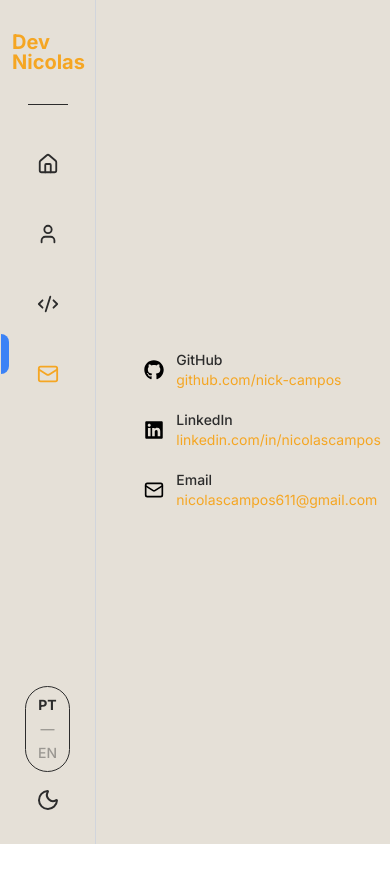
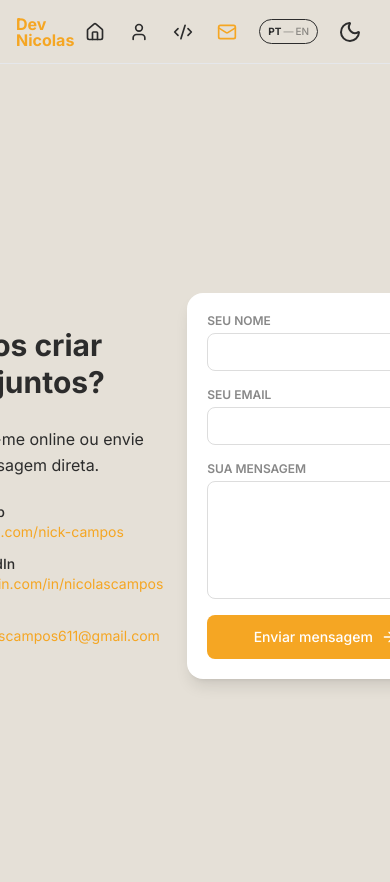
Before and after one commit to nick-campos/nicolasdev, a React (Vite) app: page /findme in a window 390 px wide. Shown: the top 882 px of the page. Before the commit the page ends 844 px from the top, so only its background shows below. Built offline with nearby package versions, Linux system fonts and the light colour scheme.

Commit message:
feat: adaptar layout para diferentes tamanhos de tela

```diff
--- a/src/App.tsx
+++ b/src/App.tsx
@@ -52,7 +52,7 @@ function AppContent() {
     //O div externo ocupa a tela toda e define o background fixo
     //flex: coloca a Sidebar e o conteúdo lado a lado horizontalmente
       <div
-        className={`flex min-h-screen w-full ${isDark ? 'bg-[#121212]' : 'bg-[#E5E0D7]'}`}
+        className={`flex min-h-screen w-full ${isDark ? 'bg-[#22281F]' : 'bg-[#E5E0D7]'}`}
         style={{
         backgroundAttachment: 'fixed',
       }}
@@ -60,8 +60,11 @@ function AppContent() {
       {/* Sidebar fixa no lado esquerdo */}
       <Sidebar isDark={isDark} toggleTheme={toggleTheme}/>
 
-      {/* Área principal onde as páginas são renderizadas overflow-y-auto: só esta área rola, não a página toda */}
-      <main className='flex-1 overflow-y-auto '>
+      {/* Empurra o conteúdo para não ficar atrás do header(mobile) no início da página
+        pt-16: compensa a altura do header mobile (h-16)
+        md:pt-0: zera o padding-top no desktop, por que a sidebar não é horizontal
+        md:pl-24: compensa a largura da sidebar fixa no desktop (w-24) */}
+      <main className='flex-1 overflow-y-auto pt-16 md:pt-0 md:pl-24'>
 
         {/* AnimatePresence detecta quando uma página sai e outra entra
               mode="wait": espera a página atual sair antes da próxima entrar
--- a/src/components/Sidebar.tsx
+++ b/src/components/Sidebar.tsx
@@ -25,66 +25,95 @@ export default function Sidebar({ isDark, toggleTheme }: HeaderProps) {
   const { t } = useTranslation()
   const { currentLanguage, toggleLanguage } = useLanguage()
 
-  const sideBarStyle = isDark ? 'bg-[#121212]' : 'bg-[#E5E0D7]'
+  const sideBarStyle = isDark ? 'bg-[#22281F]' : 'bg-[#E5E0D7]'
 
   return (
+    //No mobile, vira header horizontal no topo, no desktop volta a ser sidebar vertical
     <aside
-      className={`w-24 h-screen overflow-hidden flex flex-col items-center border-r border-gray-300 ${sideBarStyle}`}
+      className={`fixed top-0 left-0 z-50
+      w-full h-16 flex items-center justify-between px-4
+      border-b border-gray-200
+
+      md:w-24 md:h-screen md:flex-col md:items-center md:justify-start
+      md:px-0 md:border-b-0 md:border-r
+      md:overflow-hidden
+     ${sideBarStyle}`}
     >
-      <div className="flex flex-col items-center w-full pt-8">
+
+      {/*Mobile: elementos ficam em linha, distribuídos no header
+        Desktop: elementos voltam para coluna, como sidebar*/}
+      <div className="flex w-full items-center justify-between md:flex-col md:justify-start md:pt-8">
+
+        {/*No mobile: texto menor com text-base
+          No desktop: volta para text-xl
+          No mobile: sem pl-5, para não empurrar demais
+          No desktop: usa md:pl-5 */}
         <div
-          className="flex flex-col items-start w-full pl-3 cursor-pointer"
+          className="flex flex-col items-start cursor-pointer md:w-full md:pl-3"
           onClick={() => navigate('/')}
         >
-          <span className="font-bold text-xl leading-none" style={{ color: '#F5A623' }}>
+          <span className="font-bold text-base leading-none md:text-xl" style={{ color: '#F5A623' }}>
             Dev
           </span>
 
-          <span className="font-bold text-xl leading-none" style={{ color: '#F5A623' }}>
+          <span className="font-bold text-base leading-none mt-0 md:text-xl" style={{ color: '#F5A623' }}>
             Nicolas
           </span>
         </div>
 
+        {/*hidden: escondido no mobile
+           block: aparece no desktop*/}
         <div
-          className="w-10 h-px mt-8"
+          className="hidden md:block w-10 h-px mt-8"
           style={{ backgroundColor: isDark ? '#FFFFFF' : '#2C2C2C' }}
         />
 
-        <nav className="flex flex-col items-center gap-8 text-2xl transition-colors mt-10">
+        {/*Mobile: flex em linha por padrão
+          Mobile: gap-4 para caber melhor no header
+          Desktop: md:flex-col
+          Desktop: md:gap-8
+          Desktop: md:mt-10 */}
+        <nav className="flex items-center gap-3 text-2xl transition-colors md:mt-10 md:flex-col md:gap-8">
           {navIcons.map(({ path, icon: Icon, labelKey }) => {
             const isAtivo = location.pathname === path
 
             return (
+              //Mobile: padding menor - Desktop: padding norma
               <button
                 key={path}
                 onClick={() => navigate(path)}
                 aria-label={t(labelKey)}
-                className="relative flex items-center cursor-pointer transition-colors duration-200 hover:bg-gray-200 rounded-lg p-2"
+                className={`relative flex items-center cursor-pointer transition-colors duration-200 rounded-lg p-1.5 md:p-2 ${!isDark ? 'hover:bg-gray-200' : ''}`}
                 style={{
-                  color: isAtivo ? '#F5A623' : isDark ? '#FFFFFF' : '#2C2C2C',
+                color: isAtivo ? '#F5A623' : isDark ? '#FFFFFF' : '#2C2C2C',
                 }}
               >
+                {/*hidden: esconde no mobile - block: mostra no desktop*/}
                 {isAtivo && (
                   <motion.span
                     layoutId="activeIndicator"
-                    className="absolute -left-7 h-10 w-2 rounded-r-full"
+                    className="hidden md:block absolute -left-7 top-1/70 h-10 w-1 rounded-r-full"
                     style={{
-                      backgroundColor: isDark ? '#F5A623' : '#3B82F6',
-                      transform: 'translateY(-50%)',
+                    backgroundColor: isDark ? '#F5A623' : '#3B82F6',
                     }}
                     transition={{ type: 'spring', stiffness: 300, damping: 30 }}
                   />
                 )}
 
-                <Icon size={22} />
+                {/*Mobile: ícone com 20px - Desktop: ícone volta para 22px*/}
+                <Icon size={20} className="md:size-[22px]"/>
               </button>
             )
           })}
         </nav>
       </div>
 
+      {/*Mobile: toggles ficam em linha, ao lado dos ícones
+        Desktop: voltam para coluna no final da sidebar
+        Mobile: gap-2
+        Desktop: gap-4*/}
       <div
-        className="mt-auto flex flex-col items-center gap-4 pb-8"
+        className="ml-4 flex items-center gap-2 md:mt-auto md:flex-col md:gap-4 md:pb-8"
         style={{ color: isDark ? '#ffffff' : '#2C2C2C' }}
       >
         <TranslateToggle
--- a/src/components/TranslateToggle.tsx
+++ b/src/components/TranslateToggle.tsx
@@ -6,17 +6,22 @@ interface TranslateToggleProps {
     toggleLanguage: () => void
 }
 function TranslateToggle({ isDark, currentLanguage, toggleLanguage }: TranslateToggleProps) {
+
+    {/*Mobile: menor, horizontal, PT | EN
+        Desktop: volta para vertical por causa do md:flex-col
+        Mobile: texto menor com text-[10px]
+        Desktop: volta para text-sm*/}
     return(
         <button
             type='button'
             onClick={toggleLanguage}
             aria-label={"Trocar idioma"}
-            className="inline-flex flex-col items-center gap-1 rounded-full border px-3 py-2 text-sm font-medium transition hover:opacity-80"
+            className="inline-flex items-center gap-0.5 rounded-full border px-2 py-1 text-[10px] font-medium transition hover:opacity-80 md:flex-col md:gap-1 md:px-3 md:py-1.5 md:text-sm"
             style={{ color: isDark ? '#ffffff' : '#2C2C2C', borderColor: isDark ? '#ffffff' : '#2C2C2C',}}
         >
-            <span className={currentLanguage === 'pt' ? 'font-bold opacity-100' : 'opacity-40'}>PT</span>
+            <span className={currentLanguage === 'pt' ? 'font-bold opacity-100 cursor-pointer' : 'opacity-50 cursor-pointer'}>PT</span>
             <span className='opacity-40'>—</span>
-            <span className={currentLanguage === 'en' ? 'font-bold opacity-100' : 'opacity-40'}>EN</span>
+            <span className={currentLanguage === 'en' ? 'font-bold opacity-100 cursor-pointer' : 'opacity-50 cursor-pointer'}>EN</span>
         </button>
     )
 }
--- a/src/i18n/locales/pt.json
+++ b/src/i18n/locales/pt.json
@@ -14,7 +14,7 @@
         "paragraph2": "Minha stack inclui React, JavaScript, TypeScript, Tailwind CSS e integração com APIs.",
         "paragraph3Start": "Tenho como objetivo evoluir para uma atuação mais sólida como frontend em",
         "paragraph3Highlight": "produtos digitais",
-        "paragraph3End": ", aprofundando minha experiência em interfaces, usabilidade e arquitetura de front-end.",
+        "paragraph3End": "aprofundando minha experiência em interfaces, usabilidade e arquitetura de front-end.",
         "paragraph4": "Estou em constante transição de foco — buscando sair de um contexto mais técnico e operacional para um ambiente voltado a produto e experiência do usuário.",
         "myProjects": "Meus projetos"
     },
--- a/src/pages/Findme.tsx
+++ b/src/pages/Findme.tsx
@@ -47,27 +47,30 @@ export default function Findme({ isDark }: FindmeProps) {
 
   return (
     // Container principal, mesma lógica de espaçamento das outras páginas
-    <div className='flex items-center justify-center min-h-screen px-20 py-20 gap-16'>
+    //px-6: padding lateral reduzido no mobile, md:px-20 mantém o original
+    //gap-6: espaçamento reduzido no mobile, md:gap-16 mantém o original
+    <div className='flex items-center justify-center min-h-screen px-6 md:px-20 py-20 gap-6 md:gap-16'>
       {/* Coluna esquerda — título, descrição e links sociais */}
       <div className='flex flex-col gap-6 max-w-md'>
-        <h1 className='text-5xl font-bold leading-tight' style={{ color: isDark ? '#ffffff' : '#2C2C2C'}}>
+        {/* text-3xl no mobile, md:text-5xl mantém o tamanho original*/}
+        <h1 className='text-3xl md:text-5x1 font-bold leading-tight' style={{ color: isDark ? '#ffffff' : '#2C2C2C'}}>
           {t('contact.title1')}<br /> {t('contact.title2')}
         </h1>
 
         <p className='text-base leading-relaxed' style={{ color: isDark ? '#ffffff' : '#2C2C2C'}}>
           {t('contact.subtitle')}
         </p>
-      </div>
-      {/* Links sociais — GitHub, LinkedIn e Email
-              Cada item é clicável e abre em uma nova aba */}
-      <div className='flex flex-col gap-5 mt-4'>
+
+      {/*Links sociais — GitHub, LinkedIn e Email
+        gap-3: espaçamento reduzido no mobile, md:gap-5 mantém o original*/}
+      <div className='flex flex-col gap-3 md:gap-5'>
         <a
         href='https://github.com/nick-campos'
         target='_blank'
         rel='noopener noreferrer'
         className="flex items-center gap-3 cursor-pointer group"
         >
-        <FaGithub size={20} style={{ color: '#000000'}} />
+        <FaGithub size={20} style={{ color: isDark ? '#ffffff' : '#2C2C2C'}} />
         <div className='flex flex-col'>
           <span className='text-sm font-medium' style={{ color: isDark ? '#ffffff' : '#2C2C2C'}}>GitHub</span>
           <span className='text-sm group-hover:underline' style={{ color: '#F5A623' }}>github.com/nick-campos</span>
@@ -80,7 +83,7 @@ export default function Findme({ isDark }: FindmeProps) {
         rel='noopener noreferrer'
         className="flex items-center gap-3 cursor-pointer group"
         >
-        <FaLinkedin size={20} style={{ color: '#000000'}} />
+        <FaLinkedin size={20} style={{ color: isDark ? '#ffffff' : '#2C2C2C'}} />
         <div className='flex flex-col'>
           <span className='text-sm font-medium' style={{ color: isDark ? '#ffffff' : '#2C2C2C'}}>LinkedIn</span>
           <span className='text-sm group-hover:underline' style={{ color: '#F5A623' }}>linkedin.com/in/nicolascampos</span>
@@ -91,19 +94,21 @@ export default function Findme({ isDark }: FindmeProps) {
         href='mailto:nicolascampos611@gmail.com'
         className="flex items-center gap-3 cursor-pointer group"
         >
-        <Mail size={20} style={{ color: '#000000'}} />
+        <Mail size={20} style={{ color: isDark ? '#ffffff' : '#2C2C2C'}} />
         <div className='flex flex-col'>
           <span className='text-sm font-medium' style={{ color: isDark ? '#ffffff' : '#2C2C2C'}}>Email</span>
           <span className='text-sm group-hover:underline' style={{ color: '#F5A623' }}>nicolascampos611@gmail.com</span>
         </div>
         </a>
       </div>
+      </div>
 
-      {/* Coluna direita — formulário de contato */}
+      {/* Coluna direita — formulário de contato
+      p-5: padding interno reduzido no mobile, md:p-8 mantém o original*/}
       <form
         ref={formRef}
         onSubmit={handleSubmit}
-        className='flex flex-col gap-4 p-8 rounded-2xl shadow-lg max-w-md w-full'
+        className='flex flex-col gap-4 p-5 md:p-8 rounded-2xl shadow-lg max-w-md w-full'
         style={{ backgroundColor: '#FFFFFF' }}
       >
         {/* Campo Nome*/}
--- a/src/pages/Home.tsx
+++ b/src/pages/Home.tsx
@@ -11,9 +11,11 @@ export default function Home({ isDark }: HomeProps ) {
   const navigate = useNavigate()
   const { t } = useTranslation()
 
+    {/* flex: centraliza o conteúdo vertical e horizontalmente
+      ml-0: sem margem negativa no mobile (não tem sidebar lateral, então não precisa compensar nada)
+      md:ml-[-80px]: no desktop, recentraliza o conteúdo compensando o espaço da sidebar fixa */}
   return (
-    // flex: centraliza o conteúdo vertical e horizontalmente
-    <div className='flex flex-col items-center justify-center min-h-screen ml-[-80px]'>
+    <div className='flex flex-col items-center justify-center min-h-screen ml-0 md:ml-[-80px]'>
 
     {/* Bloco de texto central da Home
           text-center: centraliza o título
```
Also changed, not shown: src/pages/About.tsx (+13 -10 lines), src/pages/Projects.tsx (+14 -11 lines).
